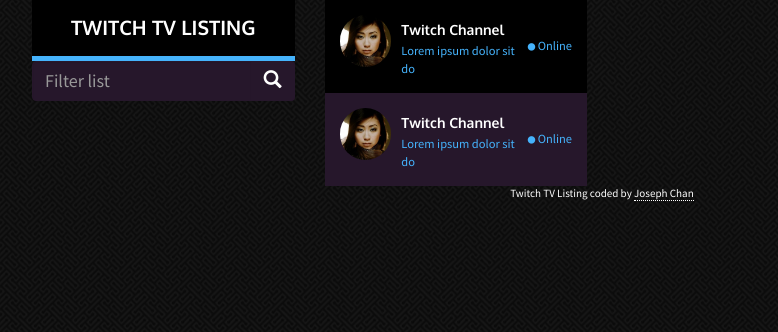
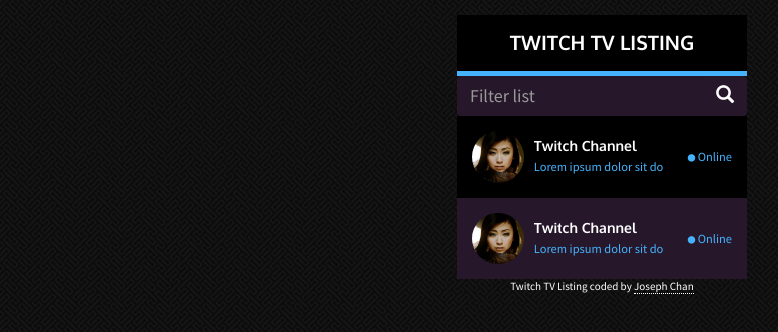
Before and after one commit to joechan3/TwitchTVListing, a plain HTML site: page index-UnderConstruction.html in a window 1280 px wide. Shown: the whole page, without its empty margins (38-816 px from the left). Drawn offline with nearby package versions, Linux system fonts and the light colour scheme; a script that the page names is missing.

Commit message:
Tweak layout and style

```diff
--- a/css/styles.css
+++ b/css/styles.css
@@ -25,6 +25,8 @@
 
 body {
   min-height: 100vh;
+  max-width: 320px;
+  padding-top: 15px;
   font-family: "Source Sans Pro", sans-serif;
   background-color: #000;
   background-image: url("../images/pw_maze_black.png");
--- a/index-UnderConstruction.html
+++ b/index-UnderConstruction.html
@@ -21,7 +21,7 @@
 
   <body class="container">
     <div class="row">
-      <header role="banner" class="col-xs-12 col-sm-6 col-sm-3">
+      <header role="banner" class="col-xs-12">
         <h1>Twitch TV Listing</h1>
         <div class="input-group-wrapper" aria-label="Search field">
           <div class="input-group">
@@ -33,7 +33,7 @@
         </div><!--.input-group-wrapper-->
       </header>
       <main role="main" class="twitchListings"><!--Populated by mustache.js templating-->
-        <div class="col-xs-12 col-sm-6 col-sm-3 listing">
+        <div class="col-xs-12 listing">
           <div class="media">
             <div class="media-left">
               <a href="#">
```
